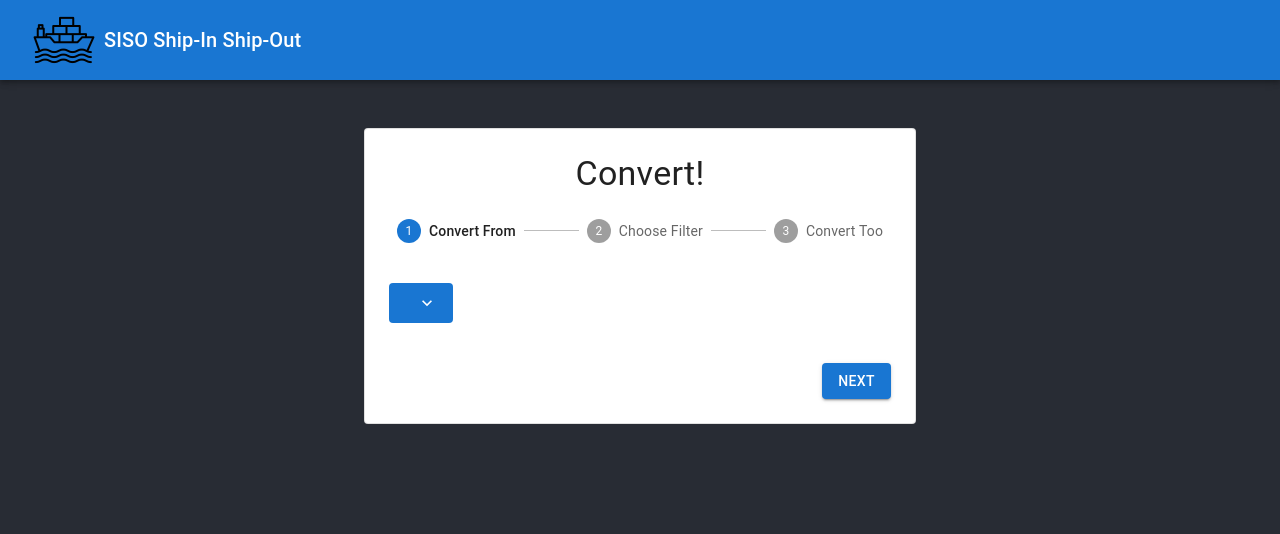
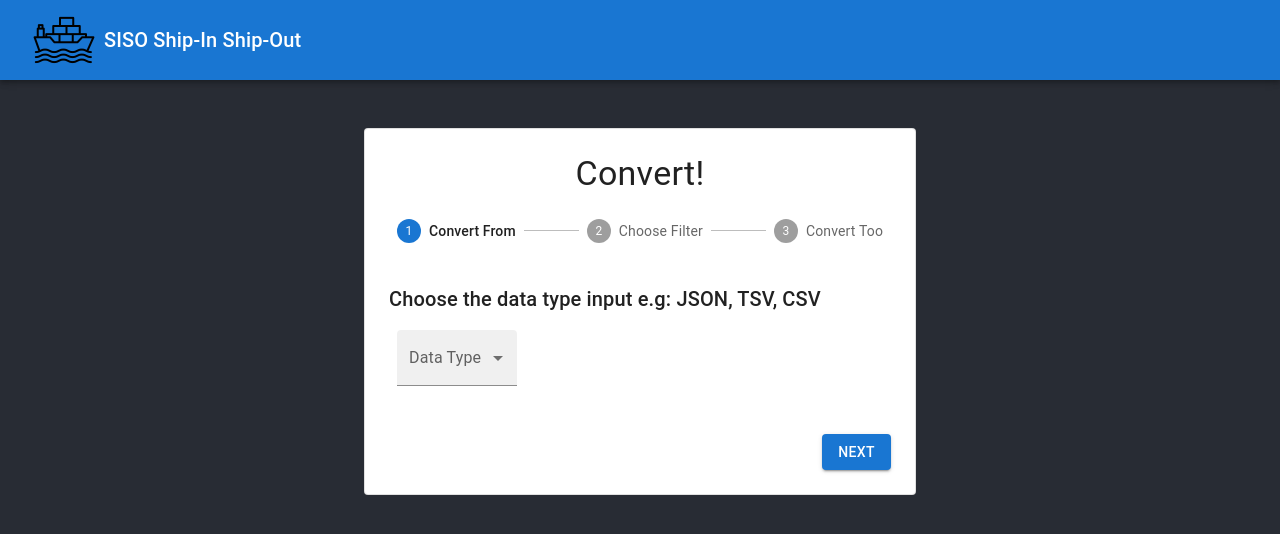
Before and after one commit to delta549/SISO, a React (Create React App) app in the folder modular_data_parser/opt/modular_data_parser/frontend/: page / in a window 1280 px wide. Shown: the top 534 px of the page. Built offline with nearby package versions, Linux system fonts and the light colour scheme.

Commit message:
Added filled button

```diff
--- a/modular_data_parser/opt/modular_data_parser/frontend/src/components/ConvertForm/InteractiveConvert.js
+++ b/modular_data_parser/opt/modular_data_parser/frontend/src/components/ConvertForm/InteractiveConvert.js
@@ -20,7 +20,7 @@ const steps = ['Convert From', 'Choose Filter', 'Convert Too'];
 function getStepContent(step) {
   switch (step) {
     case 0:
-      return <FromForm />;
+      return <FromForm onFromForm={"hi"}/>;
     //case 1:
       //return <PaymentForm />;
     //case 2:
--- a/modular_data_parser/opt/modular_data_parser/frontend/src/components/FromForm/FromForm.js
+++ b/modular_data_parser/opt/modular_data_parser/frontend/src/components/FromForm/FromForm.js
@@ -1,110 +1,51 @@
 import * as React from 'react';
-import { styled, alpha } from '@mui/material/styles';
-import Button from '@mui/material/Button';
-import Menu from '@mui/material/Menu';
-import MenuItem from '@mui/material/MenuItem';
-import EditIcon from '@mui/icons-material/Edit';
-import Divider from '@mui/material/Divider';
-import ArchiveIcon from '@mui/icons-material/Archive';
-import FileCopyIcon from '@mui/icons-material/FileCopy';
-import MoreHorizIcon from '@mui/icons-material/MoreHoriz';
-import KeyboardArrowDownIcon from '@mui/icons-material/KeyboardArrowDown';
+import Grid from '@mui/material/Grid';
+import Typography from '@mui/material/Typography';
+import { Select, InputLabel, MenuItem } from '@mui/material';
+import FormControl from '@mui/material/FormControl';
+import { createTheme, ThemeProvider } from '@mui/material/styles';
+import CssBaseline from '@mui/material/CssBaseline';
 
-const StyledMenu = styled((props) => (
-  <Menu
-    elevation={0}
-    anchorOrigin={{
-      vertical: 'bottom',
-      horizontal: 'right',
-    }}
-    transformOrigin={{
-      vertical: 'top',
-      horizontal: 'right',
-    }}
-    {...props}
-  />
-))(({ theme }) => ({
-  '& .MuiPaper-root': {
-    borderRadius: 6,
-    marginTop: theme.spacing(1),
-    minWidth: 180,
-    color:
-      theme.palette.mode === 'light' ? 'rgb(55, 65, 81)' : theme.palette.grey[300],
-    boxShadow:
-      'rgb(255, 255, 255) 0px 0px 0px 0px, rgba(0, 0, 0, 0.05) 0px 0px 0px 1px, rgba(0, 0, 0, 0.1) 0px 10px 15px -3px, rgba(0, 0, 0, 0.05) 0px 4px 6px -2px',
-    '& .MuiMenu-list': {
-      padding: '4px 0',
-    },
-    '& .MuiMenuItem-root': {
-      '& .MuiSvgIcon-root': {
-        fontSize: 18,
-        color: theme.palette.text.secondary,
-        marginRight: theme.spacing(1.5),
-      },
-      '&:active': {
-        backgroundColor: alpha(
-          theme.palette.primary.main,
-          theme.palette.action.selectedOpacity,
-        ),
-      },
-    },
-  },
-}));
+export default function AddressForm() {
 
-export default function FromForm() {
-  const [anchorEl, setAnchorEl, option] = React.useState(null);
-  const open = Boolean(anchorEl);
-  const handleClick = (event) => {
-    setAnchorEl(event.currentTarget);
-  };
-  const handleClose = () => {
-    setAnchorEl(null);
+  const theme = createTheme();
+
+  const [age, setDataIn] = React.useState('');
+
+  const handleChange = (event) => {
+    setDataIn(event.target.value);
+    console.log(event.target.value)
+    //var lang = this.dropdown.value;
+    //this.props.onSelectLanguage(lang);
   };
 
-  const handleSelection = (option) => {
-    console.log(option)
-    console.log(state.petname)
-    handleClose()
-  }
+  return (
+    <ThemeProvider theme={theme}>
+      <CssBaseline />
+      <React.Fragment>
+        <Typography variant="h6" gutterBottom>
+          Choose the data type input e.g: JSON, TSV, CSV
+        </Typography>
+        <Grid container spacing={3}>
+          <Grid item xs={12} sm={6}>
+            <FormControl variant="filled" sx={{ m: 1, minWidth: 120 }}>
+              <InputLabel id="demo-simple-select-label">Data Type</InputLabel>
+              <Select
+                labelId="demo-simple-select-label"
+                id="demo-simple-select"
+                value={age}
+                label="Select Data"
+                onChange={handleChange}
+              >
+                <MenuItem value={"JSON"}>JSON</MenuItem>
+                <MenuItem value={"CSV"}>CSV</MenuItem>
+                <MenuItem value={"TSV"}>TSV</MenuItem>
+              </Select>
+            </FormControl>
+          </Grid>
+        </Grid>
+      </React.Fragment>
+    </ThemeProvider>
 
-  return (
-    <div>
-      <Button
-        id="demo-customized-button"
-        aria-controls={open ? 'demo-customized-menu' : undefined}
-        aria-haspopup="true"
-        aria-expanded={open ? 'true' : undefined}
-        variant="contained"
-        disableElevation
-        onClick={handleClick}
-        endIcon={<KeyboardArrowDownIcon />}
-      >
-        <p>{option}</p>
-
-      </Button>
-      <StyledMenu
-        id="demo-customized-menu"
-        MenuListProps={{
-          'aria-labelledby': 'demo-customized-button',
-        }}
-        anchorEl={anchorEl}
-        open={open}
-        onClose={handleClose}
-      >
-        <MenuItem onClick={() => handleSelection("edit")} disableRipple>
-          Edit
-        </MenuItem>
-        <MenuItem onClick={handleClose} disableRipple>
-          Duplicate
-        </MenuItem>
-        <Divider sx={{ my: 0.5 }} />
-        <MenuItem onClick={handleClose} disableRipple>
-          Archive
-        </MenuItem>
-        <MenuItem onClick={handleClose} disableRipple>
-          More
-        </MenuItem>
-      </StyledMenu>
-    </div>
   );
 }
```
